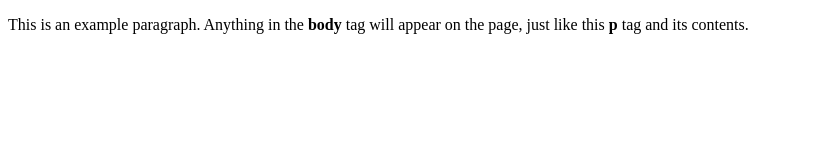
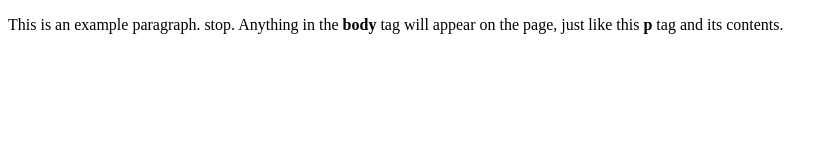
Before and after one commit to andreashlarsen/my-website, a plain HTML site: page index.html in a window 1280 px wide. Shown: the whole page, without its empty margins (0-834 px from the left). Drawn offline with Linux system fonts and the light colour scheme.

Commit message:
Update index.html

```diff
--- a/index.html
+++ b/index.html
@@ -4,6 +4,6 @@
     <title>This is the title of the webpage!</title>
   </head>
   <body>
-    <p>This is an example paragraph. Anything in the <strong>body</strong> tag will appear on the page, just like this <strong>p</strong> tag and its contents.</p>
+    <p>This is an example paragraph. stop. Anything in the <strong>body</strong> tag will appear on the page, just like this <strong>p</strong> tag and its contents.</p>
   </body>
 </html>
```
